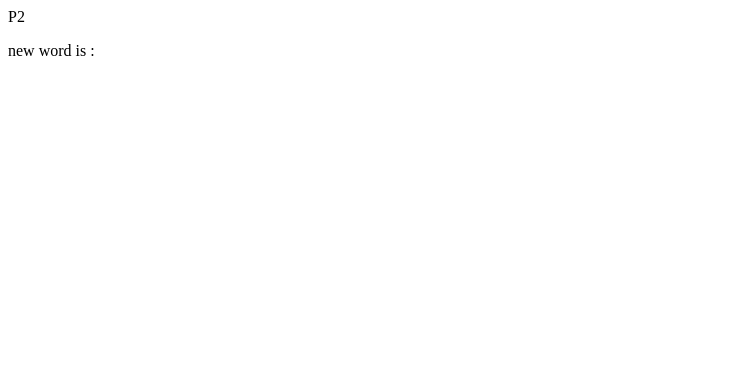
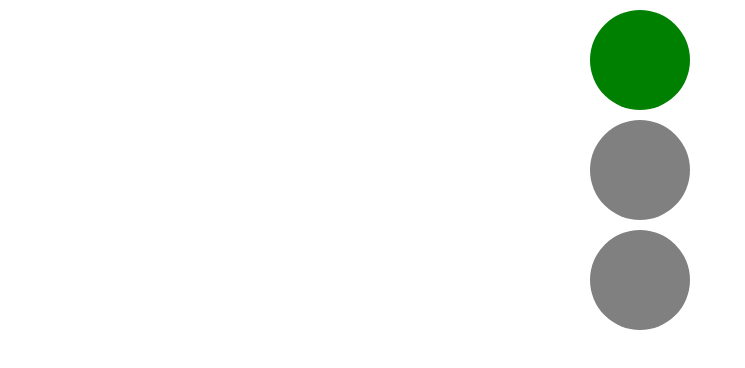
Before and after one commit to anandhuc1666/light, a React (Vite) app: page /P2 in a window 1280 px wide. Shown: the top 368 px of the page, without its empty margins (0-745 px from the left). Built offline with nearby package versions, Linux system fonts and the light colour scheme.

Commit message:
minicode

```diff
--- a/src/App.css
+++ b/src/App.css
@@ -1,20 +1,17 @@
-/*
+.div{
+    width: 100px;
+    height: 100px;
+    border-radius: 50%;
+    background-color: gray;
+    margin: 10px auto;
 
-.light {
-  width: 80px;
-  height: 80px;
-  border-radius: 50%;
-  margin: 10px auto;
-  background-color: gray;
-  transition: background 0.5s;
 }
-
-.green {
-  background-color: green;
+.green{
+    background-color: green;
 }
-.yellow {
-  background-color: yellow;
+.yellow{
+    background-color: yellow;
 }
-.red {
-  background-color: red;
-} */
+.red{
+    background-color: red;
+}
--- a/src/App.jsx
+++ b/src/App.jsx
@@ -1,129 +1,24 @@
-// import React, { useState, useEffect } from "react";
-// import './App.css'
-
-// function App() {
-//   const [active, setActive] = useState("red");
-
-//   useEffect(() => {
-//     let interval = setInterval(() => {
-//       setActive((prev) => {
-//         if (prev === "red") return "green";
-//         if (prev === "green") return "yellow";
-//         if (prev === "yellow") return "red";
-//         return "red";
-//       });
-//     }, 2000);
-
-//     return () => clearInterval(interval);
-//   }, []);
-
-//   return (
-//     <div className="traffic-light">
-//       <div
-//         className={`light ${active === "green" ? "green" : "gray"}`}
-//       ></div>
-//       <div
-//         className={`light ${active === "yellow" ? "yellow" : "gray"}`}
-//       ></div>
-//       <div
-//         className={`light ${active === "red" ? "red" : "gray"}`}
-//       ></div>
-//     </div>
-//   );
-// }
-
-// export default App;
-// import React, { useEffect, useState } from 'react'
-// import "./App.css"
-
-// function App() {
-//   const [active, setActive] = useState("red")
-//   useEffect(() => {
-//     let interval = setInterval(() => {
-//       setActive((pree) => {
-//         if (pree === "red") return "green"
-//         if (pree === "green") return "yellow"
-//         if (pree === "yellow") return "red"
-//         return "red"
-//       })
-//     }, 1000)
-//     return () => clearInterval(interval)
-//   }, [])
-//   return (
-//     <div>
-//       <div className={`light ${active === "green" ? "green" : "gray"}`}></div>
-//       <div className={`light ${active === "yellow" ? "yellow" : "gray"}`}></div>
-//       <div className={`light ${active === "red" ? "red" : "gray"}`}></div>
-
-//     </div>
-//   )
-// }
-
-// export default App
-// import React, { useState } from 'react'
-
-// function App() {
-//   const [text, setText] = useState('')
-//   const [tests, setTexts] = useState([])
-//   const [edits, setEdits] = useState(null)
-//   const send = (e) => {
-//     if (edits !== null) {
-//       const newedit = [...tests]
-//       newedit[edits] = text
-//       setTexts(newedit)
-//       setEdits(null)
-
-//     } else {
-//       setTexts([...tests, text])
-
-//     }
-//     setText("")
-//   }
-//   const remove = (index) => {
-//     setTexts(tests.filter((p, i) => i !== index))
-//   }
-
-//  const edit = (index) => {
-//     setText(tests[index])
-//     setEdits(index)
-//   }
-
-//   return (
-//     <div>
-//       <h1>add todo</h1>
-//       <input type="text" value={text} onChange={(e) => setText(e.target.value)} />
-//       <button onClick={send}>{edits !== null ? "Update" : "Add"}</button>
-//       <ul>
-//         {
-//           tests.map((i, k) => (
-//             <li key={k}>{i}<button onClick={() => remove(k)}>dle</button><button onClick={() => edit(k)}>edit</button></li>
-//           ))
-//         }
-//       </ul>
-//     </div>
-//   )
-// }
-
-// export default App
-import React from 'react'
-import S1 from './context/s1'
-import { Route, Routes } from 'react-router-dom'
-import S2 from './context/s2'
-import P1 from './paramus/P1'
-import P2 from './paramus/P2'
-import O2 from './option/O2'
-
+import React, { useEffect, useState } from 'react'
+import './App.css'
 
 function App() {
+  const [color,setColor]=useState("gray")
+  useEffect(()=>{
+    const interval = setInterval(()=>{
+      setColor ((pree)=>{
+        if(pree==="gray")return "green"
+        if(pree==="green")return "yellow"
+        if(pree==="yellow")return "red"
+        if(pree==="red")return "green"
+      })
+    },1000)
+    return ()=>clearInterval(interval)
+  },[])
   return (
     <div>
-      <Routes>
-        <Route path='/' element={<S1 />} />
-        <Route path='/s2' element={<S2 />} />
-        <Route path='/P1/:text' element={<P1 />} />
-        <Route path='/P2' element={<P2 />} />
-        <Route path='/O2' element={<O2/>}/>
-      </Routes>
+      <div className={`div ${color==="green"?"green":"gray"}`}></div>
+      <div className={`div ${color==="yellow"?"yellow":"gray"}`}></div>
+      <div className={`div ${color==="red"?"red":"gray"}`}></div>
     </div>
   )
 }
--- a/src/context/S1.jsx
+++ /dev/null
@@ -1,26 +0,0 @@
-import React, { useState } from 'react'
-import { Link } from 'react-router-dom'
-import P2 from '../paramus/P2'
-import O1 from '../option/O1'
-import O2 from '../option/O2'
-
-function S1() {
-    const [text, setText] = useState('')
-
-    return (
-        <div>
-            <h1>text enter:</h1>
-            <input type="text" onChange={(e) => setText(e.target.value)} placeholder='enter a text:' />
-
-            <Link to={`/P1/${text}`}><button>next</button></Link>
-            <p>{text}</p>
-
-            <Link to={`/P2`} state={{ news: text }}><button>next p2</button></Link>
-            <div>
-                <O2 />
-            </div>
-        </div>
-    )
-}
-
-export default S1
--- a/src/context/S2.jsx
+++ /dev/null
@@ -1,11 +0,0 @@
-import React from 'react'
-
-function S2() {
-  return (
-    <div>
-
-    </div>
-  )
-}
-
-export default S2
--- a/src/main.jsx
+++ b/src/main.jsx
@@ -2,13 +2,10 @@ import { StrictMode } from 'react'
 import { createRoot } from 'react-dom/client'
 import './index.css'
 import App from './App.jsx'
-import { BrowserRouter } from 'react-router-dom'
+
 
 createRoot(document.getElementById('root')).render(
-  <BrowserRouter>
     <StrictMode>
       <App />
     </StrictMode>
-  </BrowserRouter>
-
 )
--- a/src/option/O1.jsx
+++ /dev/null
@@ -1,17 +0,0 @@
-import React from 'react'
-import MyContext from './context';
-import O2 from './O2';
-
-function O1() {
-    const data = ["aa", "aba", "bcca", "bbb", "bmp"];
-    return (
-        <MyContext.Provider value={data}>
-            <div style={{ background: 'gray', width: 100, height: 'auto', color: 'white', padding: '20px', boxSizing: 'border-box' }}>
-                <O2/>
-            </div>
-        </MyContext.Provider>
-
-    )
-}
-
-export default O1
--- a/src/option/O2.jsx
+++ /dev/null
@@ -1,23 +0,0 @@
-import React, { useContext } from 'react'
-import MyContext from './context'
-
-function O2() {
-  const values = useContext(MyContext)
-
-  if (!values) {
-    return <p>No values provided in context!</p>
-  }
-
-  return (
-    <div>
-      <h3>List from Context:</h3>
-      <ul>
-        {values.map((item, index) => (
-          <li key={index}>{item}</li>
-        ))}
-      </ul>
-    </div>
-  )
-}
-
-export default O2
--- a/src/option/context.jsx
+++ /dev/null
@@ -1,5 +0,0 @@
-import { createContext } from "react";
-
-const MyContext = createContext();
-
-export default MyContext;
--- a/src/paramus/P1.jsx
+++ /dev/null
@@ -1,15 +0,0 @@
-import React from 'react'
-import { useParams } from 'react-router-dom'
-
-function P1() {
-    const { text } = useParams()
-    return (
-        <div>
-            <p>
-                {text}
-            </p>
-        </div>
-    )
-}
-
-export default P1
--- a/src/paramus/P2.jsx
+++ /dev/null
@@ -1,15 +0,0 @@
-import { useLocation } from "react-router-dom"
-
-function P2() {
-    const location = useLocation();
-    const {news} = location.state ||{}
-    return (
-        <div>
-            P2
-            <p>new word is :{news}</p>
-
-        </div>
-    )
-}
-
-export default P2
```
